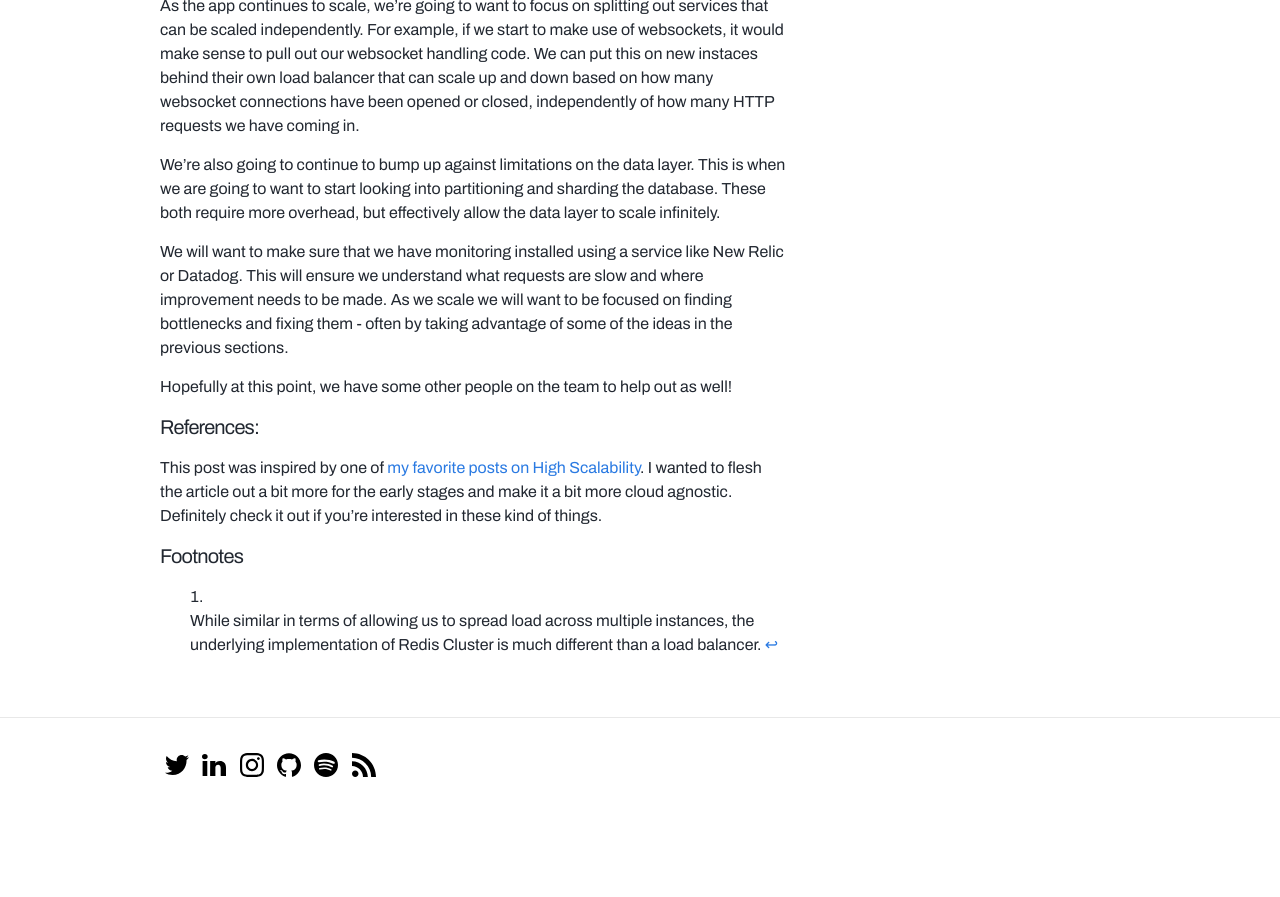
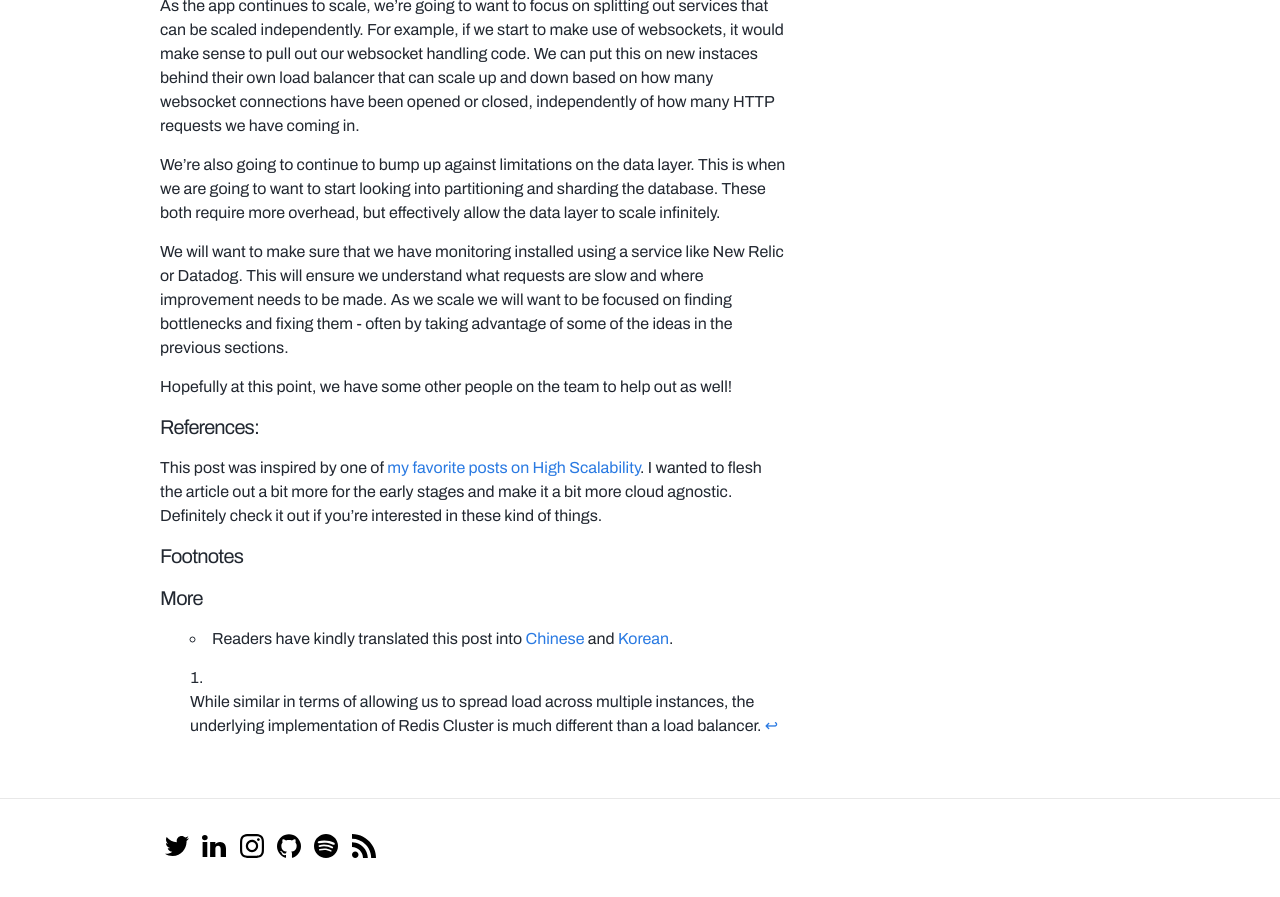
Before and after one commit to alexpareto/blog, a Jekyll site: the page built from _posts/2020-02-03-scaling-100k.markdown, in a window 1280 px wide and 900 px high, scrolled down 6016 px. Shown: the top 897 px of the window. Built offline with Jekyll 4.4.1, drawn with Linux system fonts in a browser that asks for light colours; comment, search, counter and statistics services are not loaded; before the commit the page ends 6835 px from its top, so only the background shows below that.

Commit message:
Update 2020-02-03-scaling-100k.markdown

```diff
--- a/_posts/2020-02-03-scaling-100k.markdown
+++ b/_posts/2020-02-03-scaling-100k.markdown
@@ -124,3 +124,6 @@ This post was inspired by one of [my favorite posts on High Scalability](http://
 #### Footnotes
 
 [^1]: While similar in terms of allowing us to spread load across multiple instances, the underlying implementation of Redis Cluster is much different than a load balancer.
+
+#### More
+- Readers have kindly translated this post into [Chinese](https://www.infoq.cn/article/Tyx5HwaD9OKNX4xzFaFo) and [Korean](https://leonkim.dev/systems/scaling-100k/).
```
